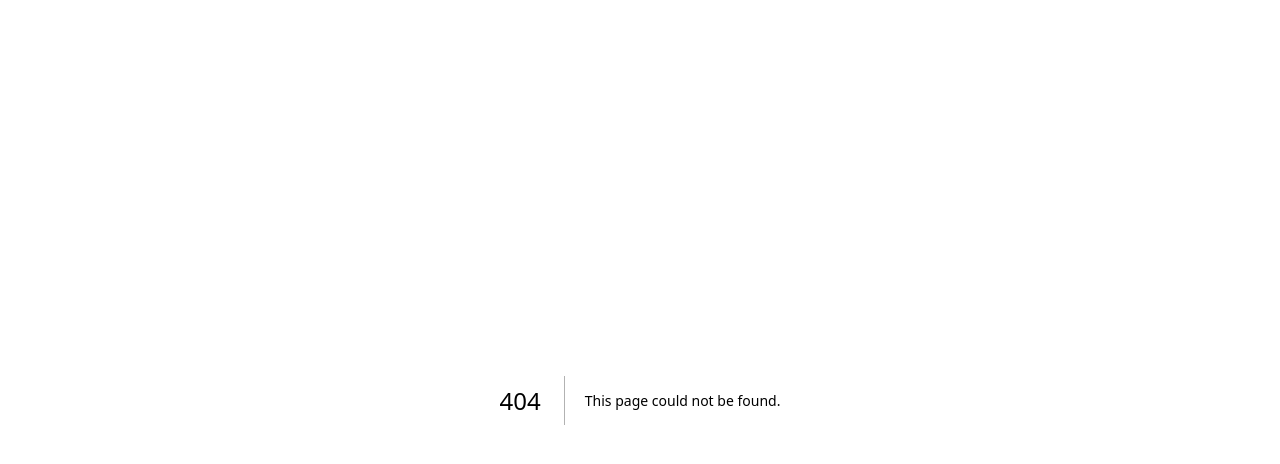
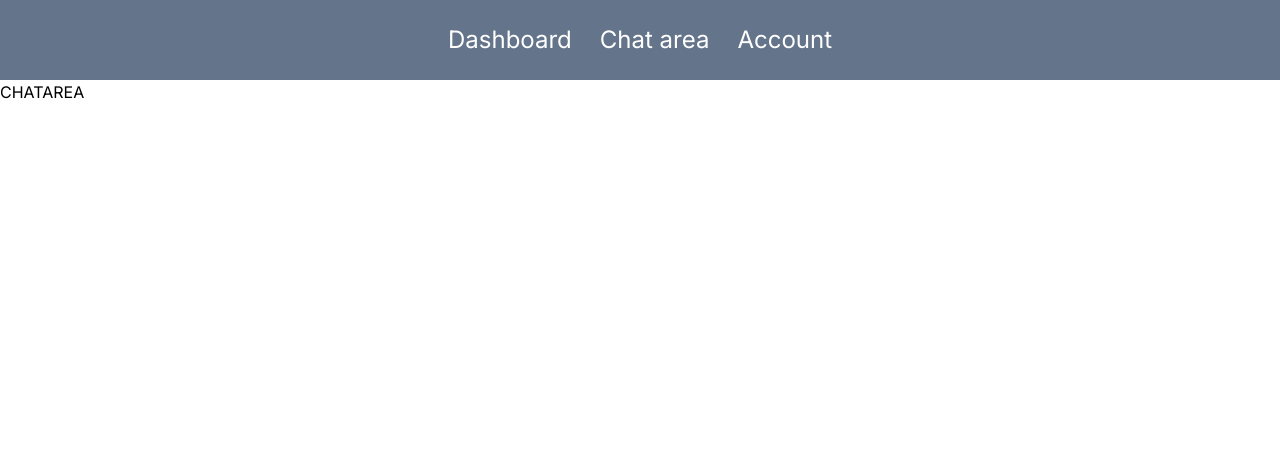
Before and after one commit to endvidous/dashboard, a Next.js app: page /dashboard/chat in a window 1280 px wide. Before the commit this address had no page. Shown: the top 464 px of the page. Built offline with nearby package versions, Linux system fonts and the light colour scheme.

Commit message:
"commit"

```diff
--- a/app/dashboard/layout.tsx
+++ /dev/null
@@ -1,19 +0,0 @@
-import { Metadata } from "next";
-
-
-export const metadata: Metadata = {
-    title: "Home",
-    description: "Made by Henry@endvidous ",
-  };
-
-  export default function RootLayout({
-    children,
-  }: Readonly<{
-    children: React.ReactNode;
-  }>) {
-    return (
-      <html lang="en">
-        <body>{children}</body>
-      </html>
-    );
-  }
--- a/app/dashboard/page.tsx
+++ /dev/null
@@ -1,7 +0,0 @@
-export default function DashBoard() {
-    return (
-        <main>
-            <h1> Dashbaord</h1>
-        </main>
-    )
-}
--- a/app/page.tsx
+++ /dev/null
@@ -1,10 +0,0 @@
-import Link from "next/link";
-
-export default function Home() {
-  return (
-    <main className="flex flex-col w-full h-[100dvh] pt-10 bg-gradient-to-br from-slate-500 to-slate-900 justify-center">
-      <h2 className="text-5xl text-center text-slate-200 drop-shadow-2xl shadow-white">Welcome to the dashboard created utilising nextjs, mongodb and React</h2>
-<Link href={`/dashboard`} className="text-3xl my-20 rounded-md bg-slate-300 p-10 border-4 border-gray-900 mx-auto hover:scale-105 transition-all duration-500 ease-in-out">DashBoard</Link>
-    </main>
-  );
-}
--- /dev/null
+++ b/src/app/dashboard/account/page.tsx
@@ -0,0 +1,7 @@
+export default function account() {
+    return (
+        <main>
+            <h1>account</h1>
+        </main>
+    )
+}
--- /dev/null
+++ b/src/app/dashboard/chat/page.tsx
@@ -0,0 +1,7 @@
+export default function chatarea() {
+    return (
+        <main>
+            <h1>CHATAREA</h1>
+        </main>
+    )
+}
--- /dev/null
+++ b/src/app/dashboard/employees/page.tsx
@@ -0,0 +1,7 @@
+export default function employees() {
+    return (
+        <main>
+            <h1>employees</h1>
+        </main>
+    )
+}
--- /dev/null
+++ b/src/app/dashboard/layout.tsx
@@ -0,0 +1,27 @@
+'use client'
+
+import { Metadata } from "next";
+import Link from "next/link";
+import {  useState } from "react";
+
+
+
+  export default function DashBoardLayout({ children, }: Readonly<{ children: React.ReactNode; }>) {
+    const [activeTab, setActiveTab] = useState('employees')
+    return (
+      <html lang="en">
+      <body>
+      <header className="flex flex-row justify-center items-center h-20 bg-slate-500">
+        <nav className="">
+          <ul className="flex flex-row gap-7 items-center text-2xl text-white">
+            <li><Link href="/dashboard/employees">Dashboard</Link></li>
+            <li><Link href="/dashboard/chat">Chat area</Link></li>
+            <li><Link href="/dashboard/account">Account</Link></li>
+          </ul>
+        </nav>
+      </header>
+        {children}
+        </body>
+      </html>
+    );
+  }
--- a/app/layout.tsx
+++ b/src/app/layout.tsx
@@ -1,6 +1,6 @@
 import type { Metadata } from "next";
 import { Inter } from "next/font/google";
-import "./globals.css";
+import "../ui/globals.css";
 
 const inter = Inter({ subsets: ["latin"] });
 
--- /dev/null
+++ b/src/app/page.tsx
@@ -0,0 +1,14 @@
+import Link from "next/link";
+
+export default function Home() {
+  return (
+    <main className="flex flex-col w-full h-[100dvh] pt-10 bg-gradient-to-br from-slate-500 to-slate-900 justify-center">
+      <h2 className="text-5xl text-center text-slate-200 drop-shadow-2xl shadow-white font-semibold">Welcome to the dashboard created utilising nextjs, mongodb and React</h2>
+      <Link
+        href={`/dashboard/employees`}
+        className="text-5xl my-20 rounded-lg bg-slate-300 p-10 border-4 border-gray-900 mx-auto hover:scale-105 transition-all duration-500 ease-in-out">
+        DashBoard
+      </Link>
+    </main>
+  );
+}
--- a/app/globals.css
+++ b/src/ui/globals.css
@@ -2,21 +2,23 @@
 @tailwind components;
 @tailwind utilities;
 
-/* :root {
+:root {
   --foreground-rgb: 0, 0, 0;
   --background-start-rgb: 214, 219, 220;
   --background-end-rgb: 255, 255, 255;
+
 }
-
 @media (prefers-color-scheme: dark) {
   :root {
     --foreground-rgb: 255, 255, 255;
     --background-start-rgb: 0, 0, 0;
     --background-end-rgb: 0, 0, 0;
   }
-} */
+}
 
-/* body {
+
+/*
+body {
   color: rgb(var(--foreground-rgb));
   background: linear-gradient(
       to bottom,
--- a/tailwind.config.ts
+++ b/tailwind.config.ts
@@ -2,6 +2,7 @@ import type { Config } from "tailwindcss";
 
 const config: Config = {
   content: [
+    "./src/**/*.{js,ts,jsx,tsx,mdx}",
     "./pages/**/*.{js,ts,jsx,tsx,mdx}",
     "./components/**/*.{js,ts,jsx,tsx,mdx}",
     "./app/**/*.{js,ts,jsx,tsx,mdx}",
```
